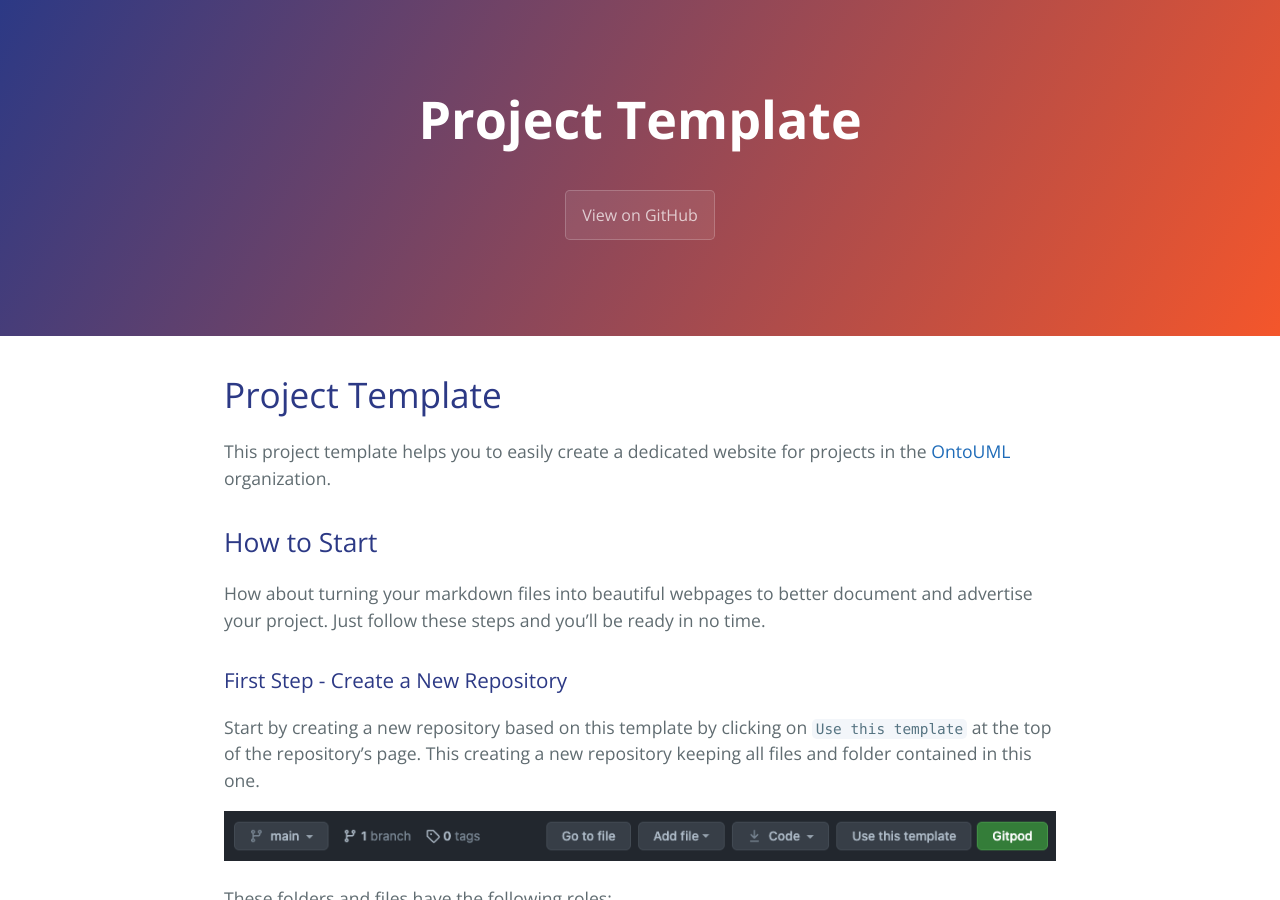
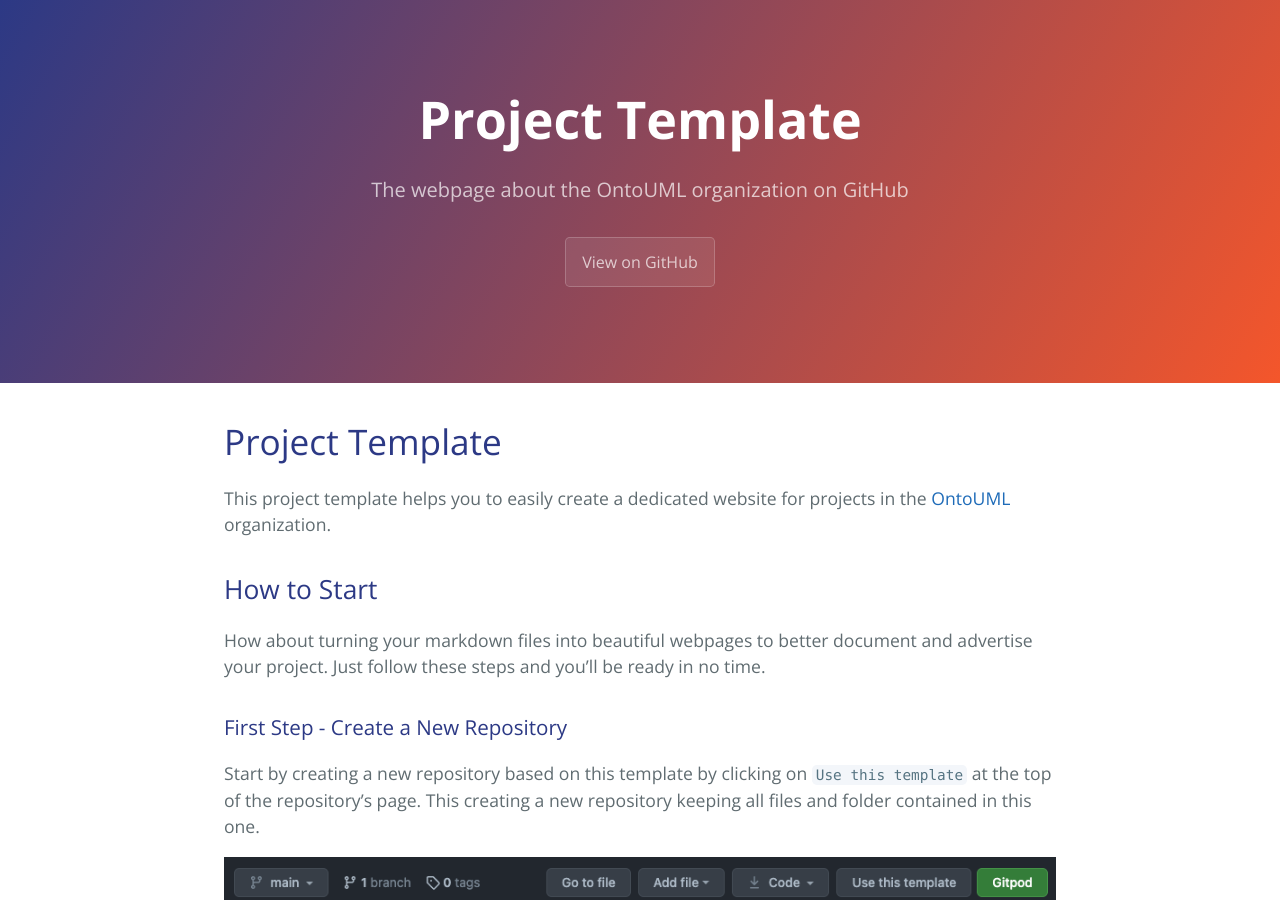
Before and after one commit to OntoUML/ontouml.github.io, a Jekyll site: the page docs/index.html, which Jekyll copies as it is, in a window 1280 px wide and 900 px high. Built offline with Jekyll 4.4.1, drawn with Linux system fonts in a browser that asks for light colours.

Commit message:
Jekyll build

```diff
--- a/docs/CNAME
+++ /dev/null
@@ -1 +0,0 @@
-dev.ontouml.org
--- a/docs/feed.xml
+++ b/docs/feed.xml
@@ -1 +1 @@
-<?xml version="1.0" encoding="utf-8"?><feed xmlns="http://www.w3.org/2005/Atom" ><generator uri="https://jekyllrb.com/" version="3.9.0">Jekyll</generator><link href="/feed.xml" rel="self" type="application/atom+xml" /><link href="/" rel="alternate" type="text/html" /><updated>2021-05-19T21:09:14+00:00</updated><id>/feed.xml</id><title type="html">ontouml.github.io</title></feed>
+<?xml version="1.0" encoding="utf-8"?><feed xmlns="http://www.w3.org/2005/Atom" ><generator uri="https://jekyllrb.com/" version="3.9.0">Jekyll</generator><link href="/feed.xml" rel="self" type="application/atom+xml" /><link href="/" rel="alternate" type="text/html" /><updated>2021-05-20T09:12:40+00:00</updated><id>/feed.xml</id><title type="html">ontouml.github.io</title><subtitle>The webpage about the OntoUML organization on GitHub</subtitle></feed>
--- a/docs/index.html
+++ b/docs/index.html
@@ -10,11 +10,13 @@
 <meta name="generator" content="Jekyll v3.9.0" />
 <meta property="og:title" content="Project Template" />
 <meta property="og:locale" content="en_US" />
+<meta name="description" content="The webpage about the OntoUML organization on GitHub" />
+<meta property="og:description" content="The webpage about the OntoUML organization on GitHub" />
 <meta property="og:site_name" content="ontouml.github.io" />
 <meta name="twitter:card" content="summary" />
 <meta property="twitter:title" content="Project Template" />
 <script type="application/ld+json">
-{"headline":"Project Template","@type":"WebSite","url":"/","name":"ontouml.github.io","@context":"https://schema.org"}</script>
+{"description":"The webpage about the OntoUML organization on GitHub","headline":"Project Template","@type":"WebSite","url":"/","name":"ontouml.github.io","@context":"https://schema.org"}</script>
 <!-- End Jekyll SEO tag -->
 
     <link rel="preconnect" href="https://fonts.gstatic.com">
@@ -22,13 +24,13 @@
     <meta name="viewport" content="width=device-width, initial-scale=1">
     <meta name="theme-color" content="#157878">
     <meta name="apple-mobile-web-app-status-bar-style" content="black-translucent">
-    <!-- <link rel="stylesheet" href="/assets/css/style.css?v=f16c932077bdc3321303f2172775163731799e9c"> -->
+    <!-- <link rel="stylesheet" href="/assets/css/style.css?v=bcfd1a9ee6b8d18d153b158e8e5be519862bd3a1"> -->
     <link rel="stylesheet" href="assets/css/style.css">
   </head>
   <body>
     <header class="page-header" role="banner">
       <h1 class="project-name">Project Template</h1>
-      <h2 class="project-tagline"></h2>
+      <h2 class="project-tagline">The webpage about the OntoUML organization on GitHub</h2>
 
         <a href="https://github.com/OntoUML/ontouml.github.io" class="btn">View on GitHub</a>
 
```
Also changed, not shown: docs/404.html (+5 -3 lines).
